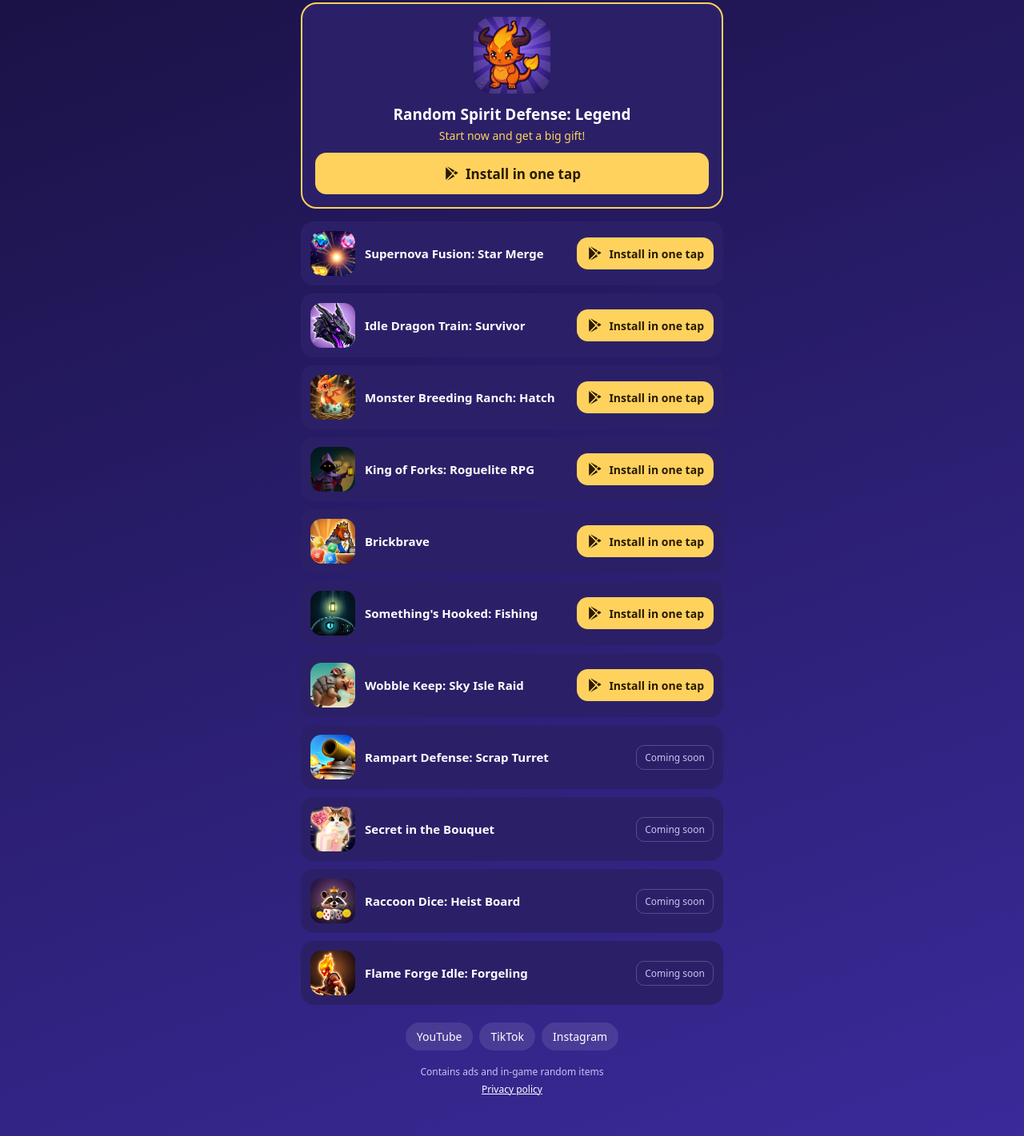
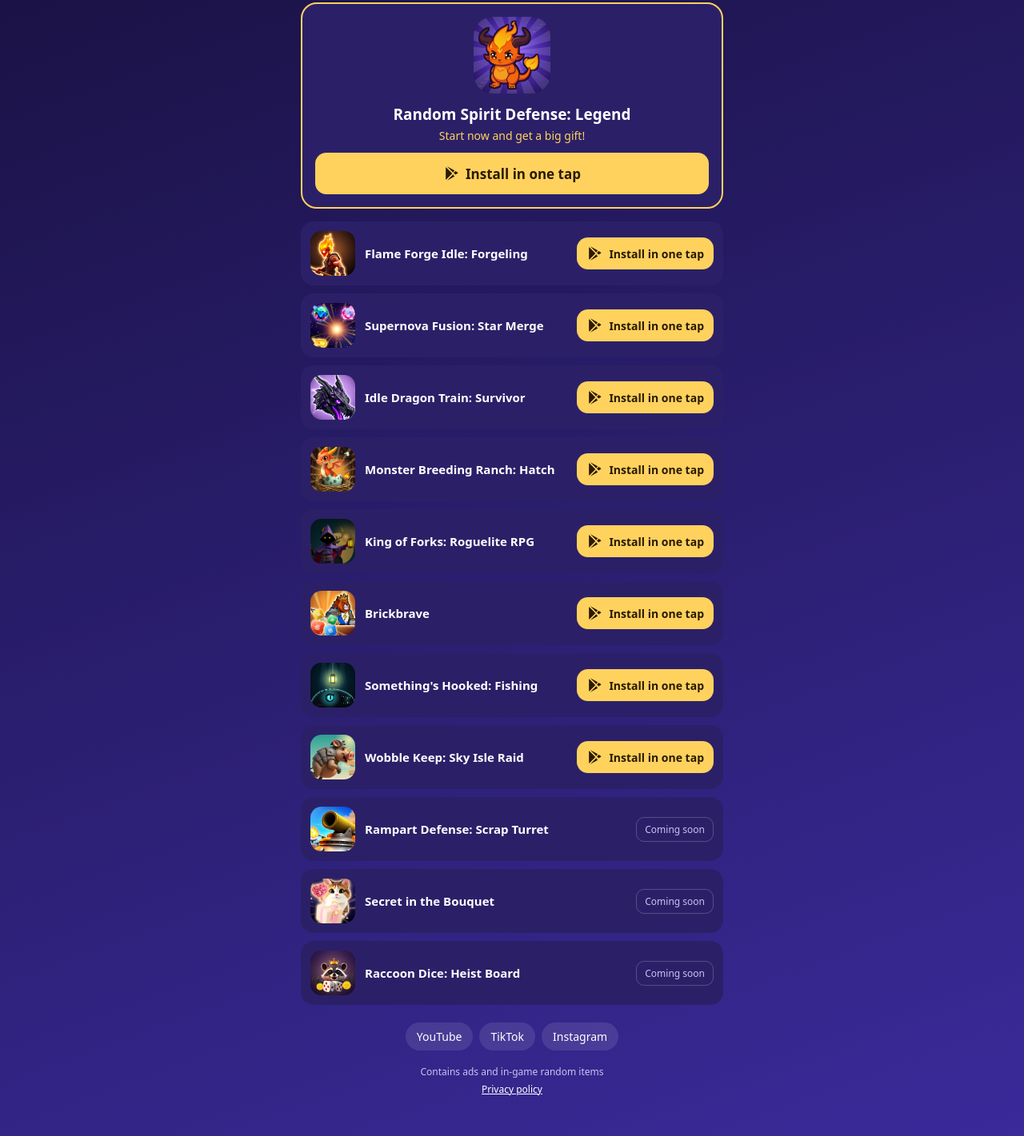
Before and after one commit to jovigames/jovigames.github.io, a plain HTML site: page links/index.html in a window 1280 px wide. Shown: the part 278-1699 px from the top of the page at 80% size. Drawn offline with Linux system fonts and the light colour scheme.

Commit message:
hub: 06 live

```diff
--- a/links/index.html
+++ b/links/index.html
@@ -63,7 +63,7 @@ const GAMES = [
   { n:'03', pkg:'com.petalsecrets.game', live:false, day:'', t:{"ko": "꽃다발 속 비밀: 꽃말 암호", "en": "Secret in the Bouquet", "zh-TW": "花束裡的秘密：花語密碼", "de": "Das Geheimnis im Strauß", "fr": "Le secret du bouquet", "es": "El secreto del ramo", "pt-BR": "O segredo do buquê"} },
   { n:'04', pkg:'com.raccoonroll.game',  live:false, day:'', t:{"ko": "너구리 다이스: 한탕 보드", "en": "Raccoon Dice: Heist Board", "ja": "ラクーンダイス：お宝ボード", "zh-TW": "浣熊骰子：大盜棋盤", "de": "Waschbär-Würfel: Beutebrett", "fr": "Dés du Raton : Plateau Butin", "es": "Dados Mapache: Tablero Botín", "pt-BR": "Dados do Guaxinim: Assalto"} },
   { n:'05', pkg:'com.abyssline.game',    live:true, day:'', t:{"ko": "뭐가 걸렸다: 심해 괴어 낚시", "en": "Something's Hooked: Fishing", "ja": "何かが掛かった：深海の怪魚釣り", "zh-TW": "有東西上鉤了：深海怪魚垂釣", "de": "Da beißt was an: Tiefsee", "fr": "Ça mord : Pêche au fanal", "es": "Algo picó: Pesca con farol", "pt-BR": "Fisgou algo: Pesca de Lanterna"} },
-  { n:'06', pkg:'com.forgeling.game',    live:false, day:'', t:{"ko": "불꽃 대장간 키우기: 포지링", "en": "Flame Forge Idle: Forgeling", "ja": "炎の鍛冶屋育成：Forgeling", "zh-TW": "烈焰鐵匠養成：Forgeling", "de": "Feuerschmiede: Forgeling", "fr": "Forge de feu idle : Forgeling", "es": "Forja de fuego idle: Forgeling", "pt-BR": "Forja de Fogo Idle: Forgeling"} },
+  { n:'06', pkg:'com.forgeling.game',    live:true, day:'2026-11-27', t:{"ko": "불꽃 대장간 키우기: 포지링", "en": "Flame Forge Idle: Forgeling", "ja": "炎の鍛冶屋育成：Forgeling", "zh-TW": "烈焰鐵匠養成：Forgeling", "de": "Feuerschmiede: Forgeling", "fr": "Forge de feu idle : Forgeling", "es": "Forja de fuego idle: Forgeling", "pt-BR": "Forja de Fogo Idle: Forgeling"} },
   { n:'07', pkg:'com.wayfork.game',      live:true, day:'2026-11-24', t:{"ko": "갈림길의 왕: 로그라이트 RPG", "en": "King of Forks: Roguelite RPG", "ja": "分かれ道の王：ローグライトRPG", "zh-TW": "岔路之王：Roguelite RPG", "de": "König der Wege: Roguelite-RPG", "fr": "Roi des carrefours: Roguelite", "es": "Rey de las encrucijadas: RPG", "pt-BR": "Rei das encruzilhadas: RPG"} },
   { n:'08', pkg:'com.starpour.game',     live:true, day:'2026-11-25', t:{"ko": "초신성 합체: 별 합치기", "en": "Supernova Fusion: Star Merge", "ja": "超新星合体：星を合わせて大爆発", "zh-TW": "超新星合體：合成星星大爆發", "de": "Supernova Fusion: Sternfusion", "fr": "Supernova Fusion : étoiles", "es": "Supernova Fusion: estrellas", "pt-BR": "Supernova Fusion: estrelas"} },
   { n:'09', pkg:'com.brickbrave.game',   live:true, day:'2026-11-24', t:{"ko": "브릭브레이브: 블록 용사", "en": "Brickbrave", "ja": "Brickbrave: ブロックヒーローズ", "zh-TW": "Brickbrave: 方塊英雄", "de": "Brickbrave: Blockhelden", "fr": "Brickbrave: Héros de blocs", "es": "Brickbrave: Héroes de bloques", "pt-BR": "Brickbrave: Heróis dos Blocos"} },
```
